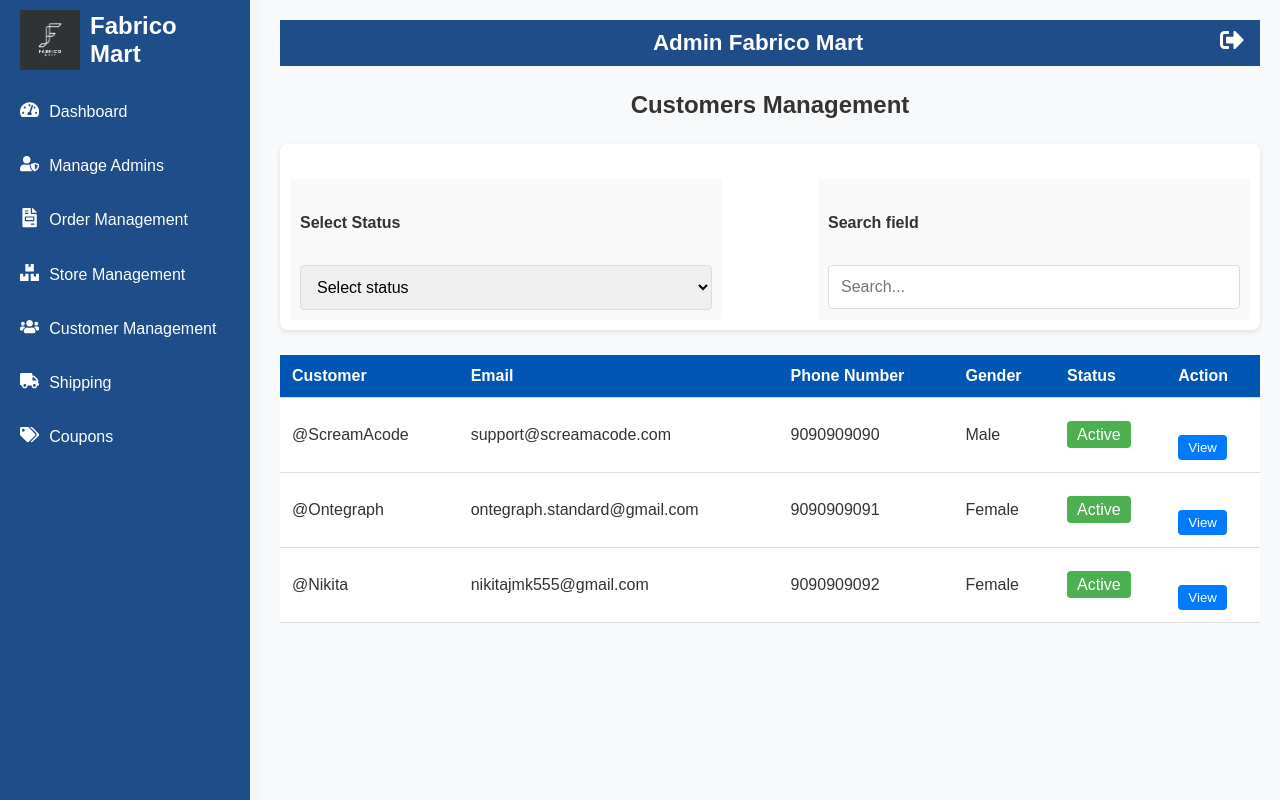
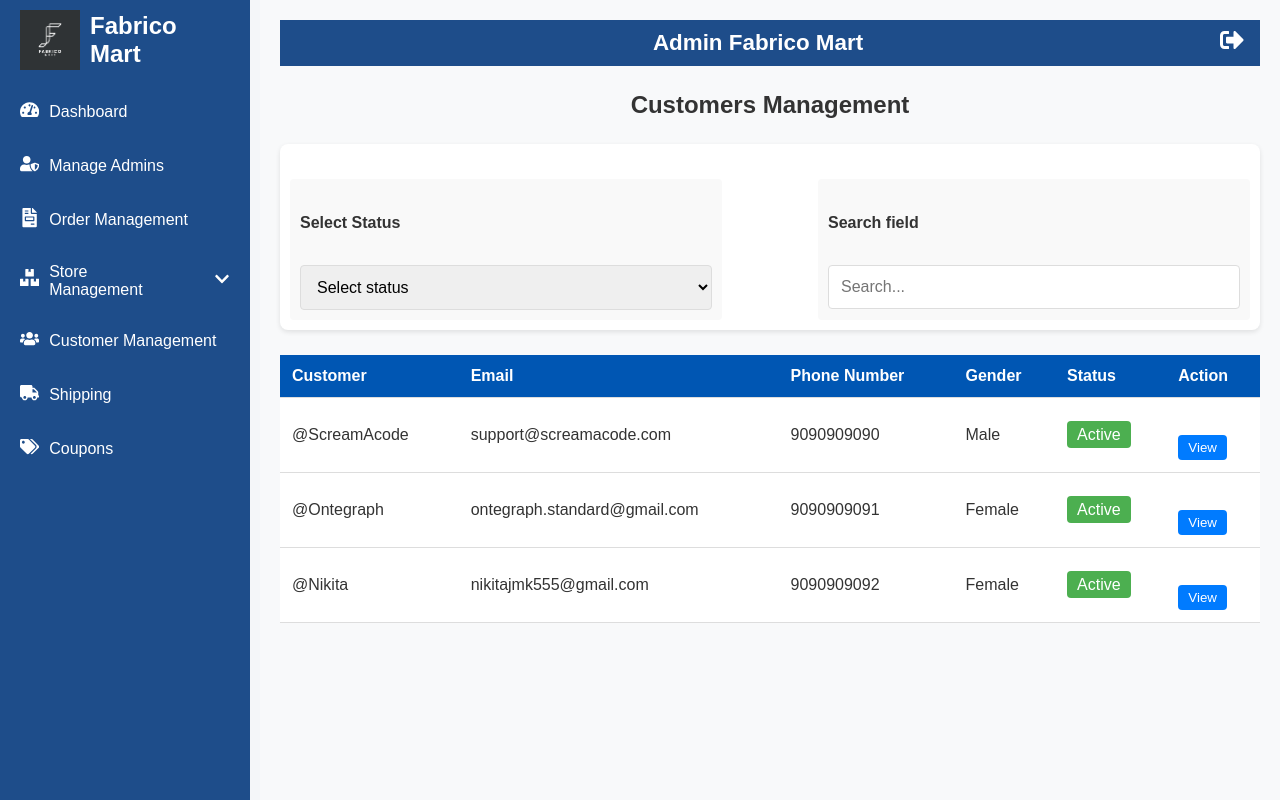
Before and after one commit to aniketsol456/fabric_selling_system_admin, a React (Create React App) app: page /customers in a window 1280 px wide. Built offline with nearby package versions, Linux system fonts and the light colour scheme.

Commit message:
make a structure

```diff
--- a/src/Components/Sidebar.js
+++ b/src/Components/Sidebar.js
@@ -8,18 +8,38 @@ import {
   FaUserShield,
   FaTags,
   FaTruck,
+  FaChevronDown,
+  FaChevronUp,
 } from "react-icons/fa";
 import "./Sidebar.css";
 import Logo from "../assets/images/logo_2.png";
 
 const Sidebar = ({ isOpen }) => {
+  const [storeSubmenuOpen, setStoreSubmenuOpen] = useState(false);
 
+  const toggleStoreSubmenu = () => {
+    setStoreSubmenuOpen(!storeSubmenuOpen);
+  };
 
   const menuItems = [
     { name: "Dashboard", icon: <FaTachometerAlt />, link: "/dashboard" },
     { name: "Manage Admins", icon: <FaUserShield />, link: "/admins" },
     { name: "Order Management", icon: <FaFileInvoice />, link: "/orders" },
-    { name: "Store Management", icon: <FaBoxes />, link: "/fabrics" },
+    {
+      name: "Store Management",
+      icon: <FaBoxes />,
+      link: "/fabrics", // main link if needed
+      hasSubmenu: true,
+      submenu: [
+        { name: "Fabrics", link: "/fabrics" },
+        { name: "Fabrics Weight", link: "/fabrics-weight" },
+        { name: "Fabrics Content", link: "/fabrics-content" },
+        { name: "Fabrics Type", link: "/fabrics-type" },
+        { name: "Fabrics Width", link: "/fabrics-width" },
+        { name: "Fabrics Design", link: "/fabrics-design" },
+        { name: "Fabrics Color", link: "/fabrics-color" },
+      ],
+    },
     { name: "Customer Management", icon: <FaUsers />, link: "/customers" },
     { name: "Shipping", icon: <FaTruck />, link: "/shipping" },
     { name: "Coupons", icon: <FaTags />, link: "/couponview" },
@@ -40,6 +60,37 @@ const Sidebar = ({ isOpen }) => {
       <ul className="menu">
         {menuItems.map((item, index) => (
           <li key={index} className="menuItem">
+            {item.hasSubmenu ? (
+              <>
+                {/* Collapsible Menu */}
+                <div
+                  className="menuItemContent"
+                  onClick={toggleStoreSubmenu}
+                >
+                  <div className="icon">{item.icon}</div>
+                  <span>{item.name}</span>
+                  <div className="chevron">
+                    {storeSubmenuOpen ? <FaChevronUp /> : <FaChevronDown />}
+                  </div>
+                </div>
+                {/* Submenu Items */}
+                {storeSubmenuOpen && (
+                  <ul className="submenu">
+                    {item.submenu.map((subItem, subIndex) => (
+                      <li key={subIndex} className="submenuItem">
+                        <NavLink
+                          to={subItem.link}
+                          className="submenuItemContent"
+                          activeClassName="active"
+                        >
+                          {subItem.name}
+                        </NavLink>
+                      </li>
+                    ))}
+                  </ul>
+                )}
+              </>
+            ) : (
               <NavLink
                 to={item.link}
                 className="menuItemContent"
@@ -48,6 +99,7 @@ const Sidebar = ({ isOpen }) => {
                 <div className="icon">{item.icon}</div>
                 <span>{item.name}</span>
               </NavLink>
+            )}
           </li>
         ))}
       </ul>
```
Lines whose indentation alone changed are shown as unchanged.
